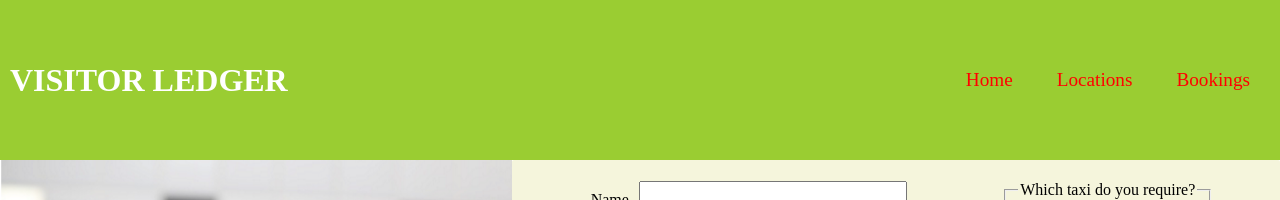
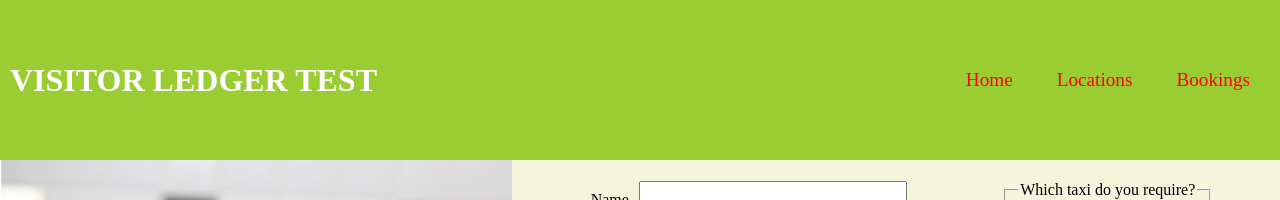
Before and after one commit to sharonealex/visitor-ledger, a plain HTML site: page index.html in a window 1280 px wide. Shown: the top 200 px of the page. Drawn offline with Linux system fonts and the light colour scheme.

Commit message:
Merge pull request #2 from sharonealex/uploadURL2
Upload url2

```diff
--- a/index.html
+++ b/index.html
@@ -11,7 +11,7 @@
 
   <body>
     <header>
-      <h1>VISITOR LEDGER</h1>
+      <h1>VISITOR LEDGER TEST</h1>
 
       <nav>
         <ul>
```
Also changed, not shown: 1 other file.
